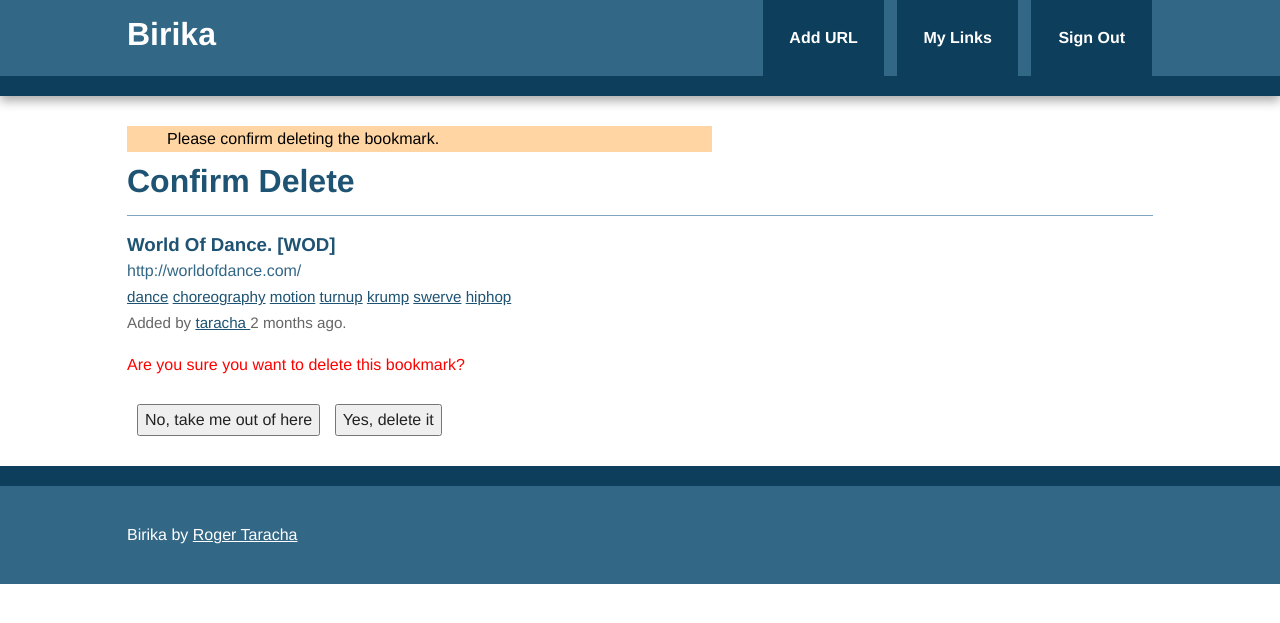
After one commit to TheDancerCodes/Bookmarks-Flask-App, a Flask app: page /delete/1 in a window 1280 px wide. The commit adds this page. Shown: the top 623 px of the page. Run offline with Flask 2, Linux system fonts and the light colour scheme; a user stored in the database is signed in; data comes from the database, SQL or seed files in the repository; both versions use the stored data as it was after the commit; parts of the project's set-up code (start-up, migrations or seed data) failed here and were passed over; some libraries are stand-ins or nearby versions.

Commit message:
Added a Delete Page:   + Added delete bookmark route and function in views.py   + Edited bookmark_list.html and use include to add contents of bookmark.html   + Edited CSS file as well.

```diff
--- a/thermos/static/css/main.css
+++ b/thermos/static/css/main.css
@@ -217,7 +217,7 @@ ul.bookmarks{
     padding-left: 0;
 }
 
-ul.bookmarks li{
+.bookmark {
     padding-bottom: .5em;
     border-top: 1px solid #7EA6BF;
     padding: 1em 0;
--- /dev/null
+++ b/thermos/templates/bookmark.html
@@ -0,0 +1,30 @@
+<div class="bookmark">
+    <a class="header" href="{{ bookmark.url }}">
+        <h3 class="description">
+            {{ bookmark.description|truncate(50, killwords=True) }}
+        </h3>
+        <span class="url">
+            {{ bookmark.url|truncate(50, killwords=True) }}
+        </span>
+    </a>
+    <div class="info">
+        <span class="tags">
+                {% if bookmark.tags %}
+                    {% for t in bookmark._tags %}<a href="{{ url_for('tag', name=t.name) }}">{{ t }}</a>
+                {% endfor %}
+                {% else %}No tags.
+                {% endif %}
+        </span>
+        <br>
+        Added by <a href="{{ url_for('user', username=bookmark.user.username) }}">
+            {{ bookmark.user.username }}
+        </a>
+        {{ moment(bookmark.date).fromNow() }}.
+        {% if current_user == bookmark.user and not nolinks %}
+            <span class="editlinks">
+                <a href="{{ url_for('edit_bookmark', bookmark_id=bookmark.id) }}">edit</a>
+                <a href="{{ url_for('delete_bookmark', bookmark_id=bookmark.id) }}">delete</a>
+            </span>
+        {% endif %}
+    </div>
+</div>
--- /dev/null
+++ b/thermos/templates/confirm_delete.html
@@ -0,0 +1,26 @@
+{% extends "base.html" %}
+
+{% block title %}
+Birika -- Delete bookmark
+{% endblock %}
+
+{% block content %}
+    <section>
+        <h1 style="clear:both">Confirm Delete</h1>
+
+        {% include "bookmark.html" %}
+
+
+        <form action="" method="post">
+            <span style="color:red" >Are you sure you want to delete this bookmark?</span>
+            <br><br>
+            <a href="{{ url_for('user', username=current_user.username) }}"></a>
+                <button type="button">No, take me out of here</button>
+            </a>
+            <button type="submit">Yes, delete it</button>
+        </form>
+    </section>
+{% endblock %}
+
+{% block sidebar %}
+{% endblock %}
--- a/thermos/views.py
+++ b/thermos/views.py
@@ -47,6 +47,22 @@ def edit_bookmark(bookmark_id):
         flash("Stored '{}'".format(bookmark.description))
         return redirect(url_for('user', username=current_user.username))
     return render_template('bookmark_form.html', form=form, title="Edit bookmark")
+
+@app.route('/delete/<int:bookmark_id>', methods=['GET', 'POST'])
+@login_required
+def delete_bookmark(bookmark_id):
+    bookmark = Bookmark.query.get_or_404(bookmark_id)
+    if current_user != bookmark.user:
+        abort(403)
+    if request.method == "POST":
+        db.session.delete(bookmark)
+        db.session.commit()
+        flash("Deleted '{}'".format(bookmark.description))
+        return redirect(url_for('user', username=current_user.username))
+    else:
+        flash("Please confirm deleting the bookmark.")
+    return render_template('confirm_delete.html', bookmark=bookmark, nolinks=True)
+
 
 @app.route('/user/<username>')
 def user(username):
```
Also changed, not shown: thermos/templates/bookmark_list.html (+1 -33 lines), thermos/birika.db.
